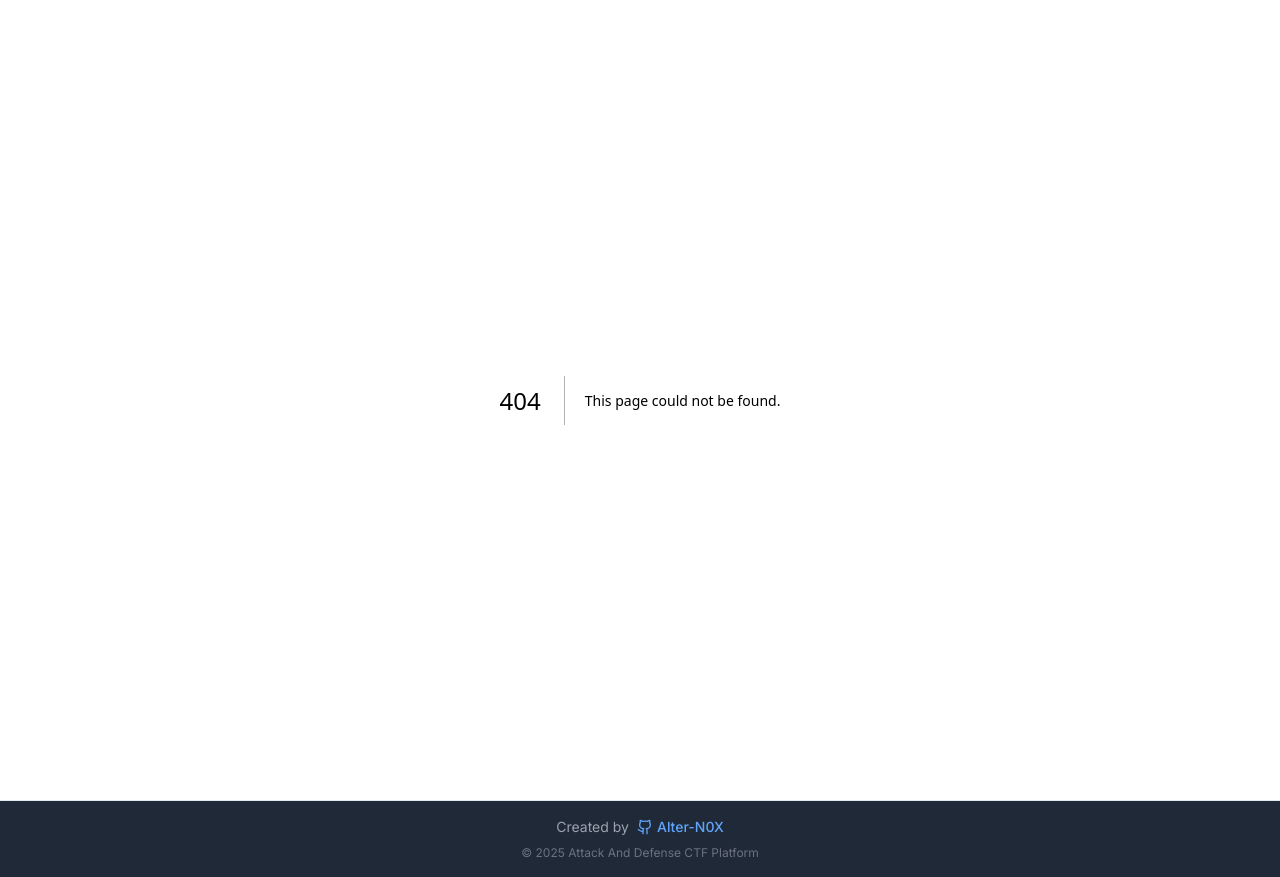
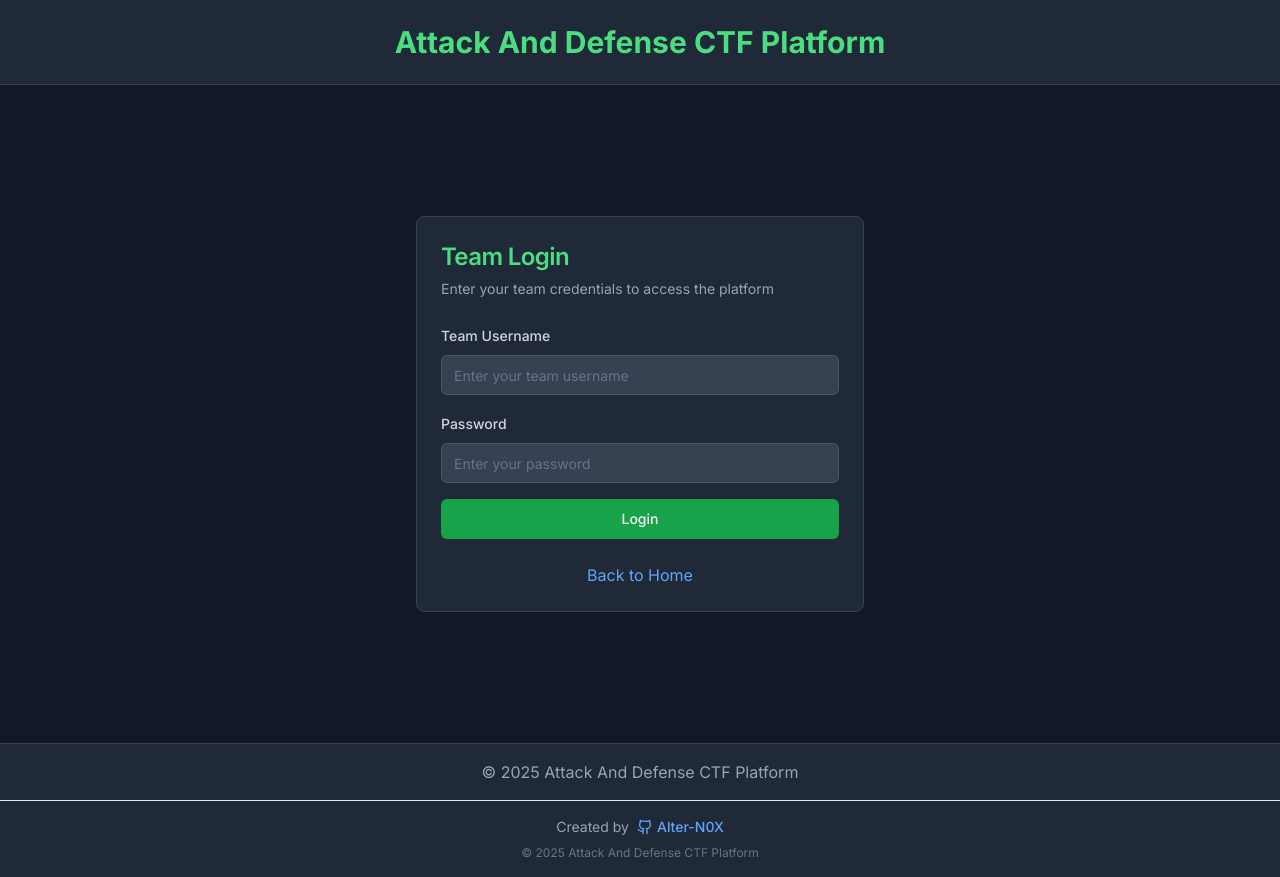
Before and after one commit to Arzen-007/nextjs-geist-font-example, a Next.js app in the folder Attack-and-Defense-CTF-Platform/: page /login in a window 1280 px wide. Before the commit this address had no page. Built offline with nearby package versions, Linux system fonts and the light colour scheme.

Commit message:
Add Attack-and-Defense-CTF-Platform/app/login/page.tsx 1753635283230

```diff
--- /dev/null
+++ b/Attack-and-Defense-CTF-Platform/app/login/page.tsx
@@ -0,0 +1,145 @@
+"use client"
+
+import type React from "react"
+
+import { useState } from "react"
+import { useRouter } from "next/navigation"
+import Link from "next/link"
+import { Button } from "@/components/ui/button"
+import { Card, CardContent, CardDescription, CardFooter, CardHeader, CardTitle } from "@/components/ui/card"
+import { Input } from "@/components/ui/input"
+import { Label } from "@/components/ui/label"
+import { toast } from "@/components/ui/use-toast"
+import { AlertDialog } from "@/components/alert-dialog"
+
+export default function LoginPage() {
+  const [username, setUsername] = useState("")
+  const [password, setPassword] = useState("")
+  const [isLoading, setIsLoading] = useState(false)
+  const [alert, setAlert] = useState<{
+    show: boolean
+    type: "error" | "success" | "warning" | "info"
+    title: string
+    message: string
+  }>({
+    show: false,
+    type: "error",
+    title: "",
+    message: "",
+  })
+  const router = useRouter()
+
+  const handleSubmit = async (e: React.FormEvent) => {
+    e.preventDefault()
+    setIsLoading(true)
+
+    try {
+      const response = await fetch("/api/login", {
+        method: "POST",
+        headers: {
+          "Content-Type": "application/json",
+        },
+        body: JSON.stringify({ username, password }),
+      })
+
+      const data = await response.json()
+
+      if (response.ok) {
+        toast({
+          title: "Login successful",
+          description: `Welcome back, ${data.team}!`,
+        })
+        router.push("/dashboard")
+      } else {
+        setAlert({
+          show: true,
+          type: "error",
+          title: "Login Failed",
+          message: data.message || "Invalid credentials. Please try again.",
+        })
+      }
+    } catch (error) {
+      setAlert({
+        show: true,
+        type: "error",
+        title: "Error",
+        message: "An error occurred during login. Please try again later.",
+      })
+    } finally {
+      setIsLoading(false)
+    }
+  }
+
+  const closeAlert = () => {
+    setAlert({ ...alert, show: false })
+  }
+
+  return (
+    <div className="min-h-screen bg-gray-900 text-white flex flex-col">
+      {alert.show && <AlertDialog type={alert.type} title={alert.title} message={alert.message} onClose={closeAlert} />}
+
+      <header className="bg-gray-800 py-6 border-b border-gray-700">
+        <div className="container mx-auto px-4">
+          <h1 className="text-3xl font-bold text-center text-green-400">Attack And Defense CTF Platform</h1>
+        </div>
+      </header>
+
+      <main className="flex-1 container mx-auto px-4 py-12 flex items-center justify-center">
+        <Card className="w-full max-w-md bg-gray-800 border-gray-700">
+          <CardHeader>
+            <CardTitle className="text-2xl text-green-400">Team Login</CardTitle>
+            <CardDescription className="text-gray-400">
+              Enter your team credentials to access the platform
+            </CardDescription>
+          </CardHeader>
+          <CardContent>
+            <form onSubmit={handleSubmit} className="space-y-4">
+              <div className="space-y-2">
+                <Label htmlFor="username" className="text-gray-300">
+                  Team Username
+                </Label>
+                <Input
+                  id="username"
+                  type="text"
+                  value={username}
+                  onChange={(e) => setUsername(e.target.value)}
+                  placeholder="Enter your team username"
+                  required
+                  className="bg-gray-700 border-gray-600 text-white"
+                />
+              </div>
+              <div className="space-y-2">
+                <Label htmlFor="password" className="text-gray-300">
+                  Password
+                </Label>
+                <Input
+                  id="password"
+                  type="password"
+                  value={password}
+                  onChange={(e) => setPassword(e.target.value)}
+                  placeholder="Enter your password"
+                  required
+                  className="bg-gray-700 border-gray-600 text-white"
+                />
+              </div>
+              <Button type="submit" className="w-full bg-green-600 hover:bg-green-700" disabled={isLoading}>
+                {isLoading ? "Logging in..." : "Login"}
+              </Button>
+            </form>
+          </CardContent>
+          <CardFooter className="flex justify-center">
+            <Link href="/" className="text-blue-400 hover:text-blue-300 transition-colors">
+              Back to Home
+            </Link>
+          </CardFooter>
+        </Card>
+      </main>
+
+      <footer className="bg-gray-800 py-4 border-t border-gray-700">
+        <div className="container mx-auto px-4 text-center text-gray-400">
+          &copy; {new Date().getFullYear()} Attack And Defense CTF Platform
+        </div>
+      </footer>
+    </div>
+  )
+}
```
